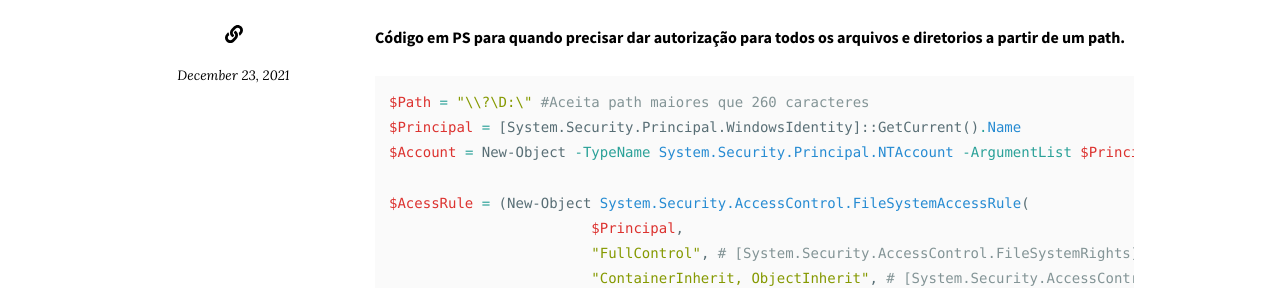
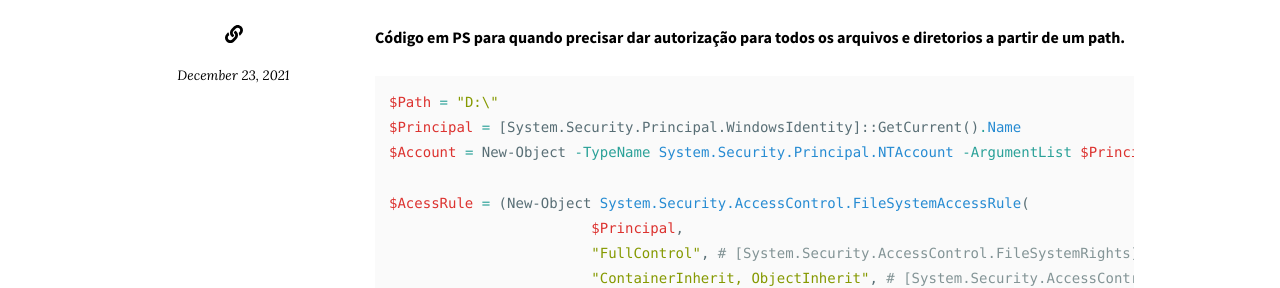
Before and after one commit to CaioMizerkowski/CaioMizerkowski.github.io, a Jekyll site: the page built from _posts/2021-12-23-Um-PS-para-tudo-controlar.md, in a window 1280 px wide. Shown: the part 319-607 px from the top of the page. Built offline with Jekyll 4.4.1, drawn with Linux system fonts in a browser that asks for light colours; nearby versions of some CDN libraries.

Commit message:
Update 2021-12-23-Um-PS-para-tudo-controlar.md

````diff
--- a/_posts/2021-12-23-Um-PS-para-tudo-controlar.md
+++ b/_posts/2021-12-23-Um-PS-para-tudo-controlar.md
@@ -6,7 +6,7 @@ date: 2021-12-23
 ##### Código em PS para quando precisar dar autorização para todos os arquivos e diretorios a partir de um path.
 
 ```powershell
-$Path = "\\?\D:\" #Aceita path maiores que 260 caracteres
+$Path = "D:\"
 $Principal = [System.Security.Principal.WindowsIdentity]::GetCurrent().Name
 $Account = New-Object -TypeName System.Security.Principal.NTAccount -ArgumentList $Principal;
 
````
